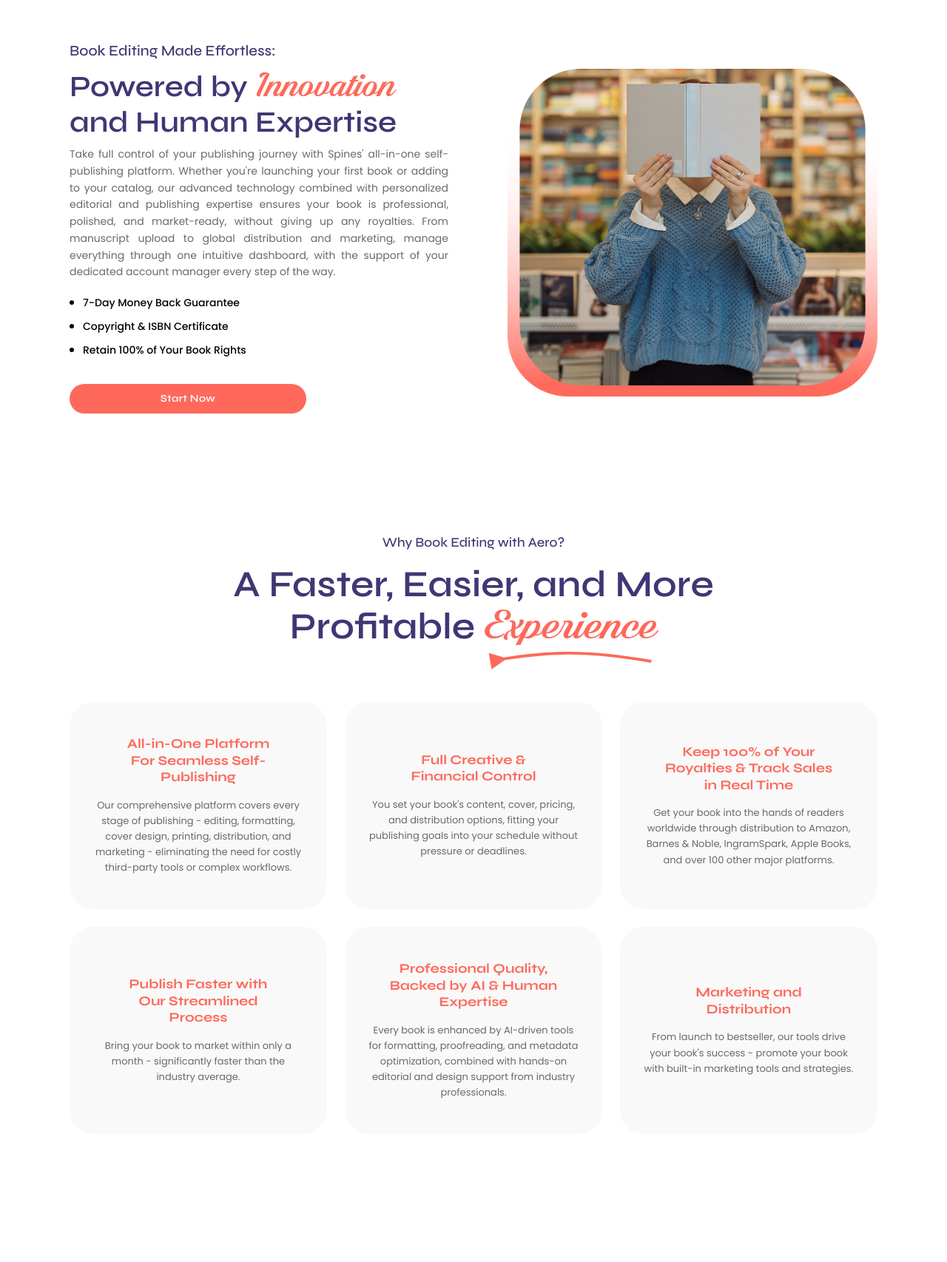
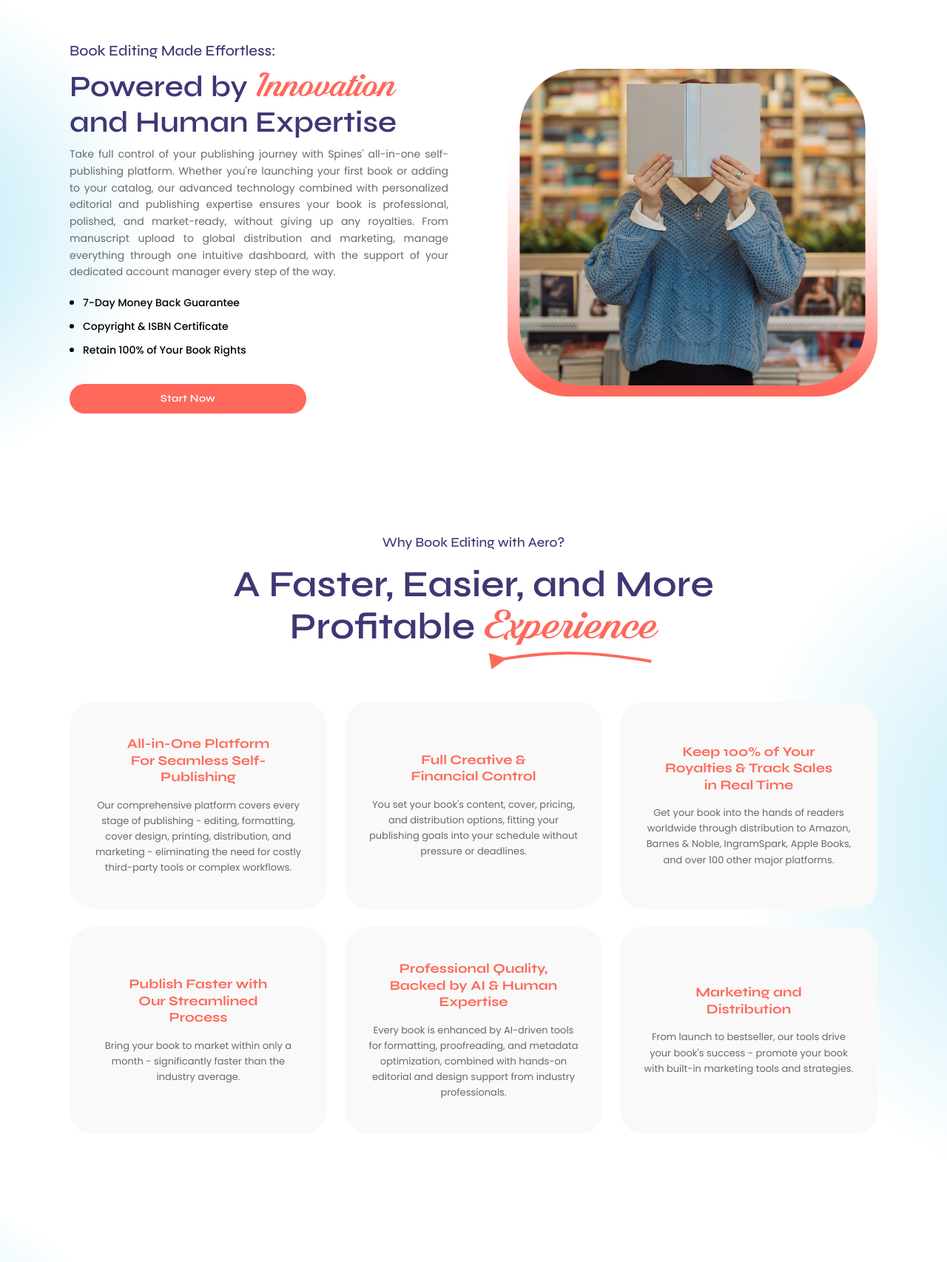
Before and after one commit to Invenzee/aeropublishing, a Next.js app: page /book-editing in a window 1280 px wide. Shown: the part 825-2531 px from the top of the page at 74% size. Built offline with nearby package versions, Linux system fonts and the light colour scheme.

Commit message:
added gradient in some pages section

```diff
--- a/src/components/About/BenefitsGridSection.tsx
+++ b/src/components/About/BenefitsGridSection.tsx
@@ -23,7 +23,7 @@ export default function BenefitsGridSection({
     benefits
 }: BenefitsGridSectionProps) {
     return (
-        <section className="py-20 bg-white">
+        <section className="py-20 bg-white bg-[url('/carousel-bg.png')] bg-contain bg-no-repeat bg-right">
             <div className="max-w-[1140px] mx-auto px-6">
 
                 {/* Header */}
--- a/src/components/About/FeatureSection.tsx
+++ b/src/components/About/FeatureSection.tsx
@@ -32,7 +32,7 @@ export default function FeatureSection({
     isReversed = false,
 }: FeatureSectionProps) {
     return (
-        <section className="py-20 bg-white overflow-hidden">
+        <section className="py-20 bg-white overflow-hidden bg-[url('/why-aero-gradient-bg.png')] bg-contain bg-no-repeat bg-left">
             <div className={`max-w-[1140px] mx-auto px-6 flex flex-col lg:flex-row items-center gap-12 lg:gap-20 ${isReversed ? 'lg:flex-row-reverse' : ''}`}>
 
                 {/* Content Side */}
--- a/src/components/About/Mission.tsx
+++ b/src/components/About/Mission.tsx
@@ -11,6 +11,7 @@ export default function MissionSection() {
     const missionText = "Congrats in advance to all literary minds who want to be a published author in the future! Aero Book Publishing is addictive to make authors published worldwide - creating a bridge to fulfill millions of dreams. Focused and proud of delivering advanced ebook publishing services known for its interesting competition between old and new authors. Staying on our toes to provide the best book publishing services to authors worldwide. And they did publish their hottest and trending digital stories with a few clicks. Digitally and Globally! Inviting all authors to come and join the vast community of writers who are fanatic about writing as they were born to write. To provide the digital page-turners aesthetic and greatest e-books of all time that satisfy their literary needs. Aero Design Publishing redefines the old-school lazy publishing process and makes it the quickest and most reliable resource, with decades of experience and connections in the publishing industry. So, you're in seniors hands.";
     return (
         <section className="bg-white overflow-hidden">
+            <div className="bg-[url('/why-aero-gradient-bg.png')] bg-contain bg-no-repeat bg-left">
                 {/* Section 1: Laptop with Books */}
                 <div ref={section1Ref} className="max-w-[1140px] mx-auto py-20 max-md:py-12 max-sm:px-6">
                     <div className="flex items-center gap-16 max-lg:flex-col max-lg:gap-12">
@@ -51,6 +52,8 @@ export default function MissionSection() {
                         </motion.div>
                     </div>
                 </div>
+            </div>
+            <div className="bg-[url('/carousel-bg.png')] bg-contain bg-no-repeat bg-right">
                 {/* Section 2: Book House */}
                 <div ref={section2Ref} className="max-w-[1140px] mx-auto px-6 py-20 max-md:py-12">
                     <div className="flex items-center gap-16 max-lg:flex-col-reverse max-lg:gap-12">
@@ -90,6 +93,7 @@ export default function MissionSection() {
                         </motion.div>
                     </div>
                 </div>
+            </div>
         </section>
     );
 }
--- a/src/components/Blog/BlogSection.tsx
+++ b/src/components/Blog/BlogSection.tsx
@@ -75,7 +75,7 @@ const blogPosts = [
 
 export default function BlogSection() {
     return (
-        <section className="py-20 bg-white">
+        <section className="py-20 bg-white bg-[url('/why-aero-gradient-bg.png')] bg-contain bg-no-repeat bg-left">
             <div className="max-w-[1140px] mx-auto px-6">
 
                 {/* Featured Post */}
--- a/src/components/Contact/Form.tsx
+++ b/src/components/Contact/Form.tsx
@@ -58,6 +58,8 @@ export default function ContactForm() {
   };
 
   return (
+    <div className="bg-[url('/why-aero-gradient-bg.png')] bg-contain bg-no-repeat bg-left">
+      <img src="/carousel-bg.png" className="absolute right-0" alt="" />
       <form
         onSubmit={handleSubmit}
         className="max-w-3xl mx-auto bg-white p-8 rounded-xl shadow"
@@ -190,5 +192,6 @@ export default function ContactForm() {
           Submit
         </Button>
       </form>
+    </div>
   );
 }
--- a/src/components/Pricing/PricingSection.tsx
+++ b/src/components/Pricing/PricingSection.tsx
@@ -61,7 +61,7 @@ export default function PricingSection() {
     }, []);
 
     return (
-        <section className="py-20 bg-white overflow-hidden">
+        <section className="py-20 bg-white overflow-hidden bg-[url('/why-aero-gradient-bg.png')] bg-contain bg-no-repeat bg-left">
             <div className="max-w-[1140px] mx-auto px-6">
 
                 {/* Header Section */}
```
Lines whose indentation alone changed are shown as unchanged.
